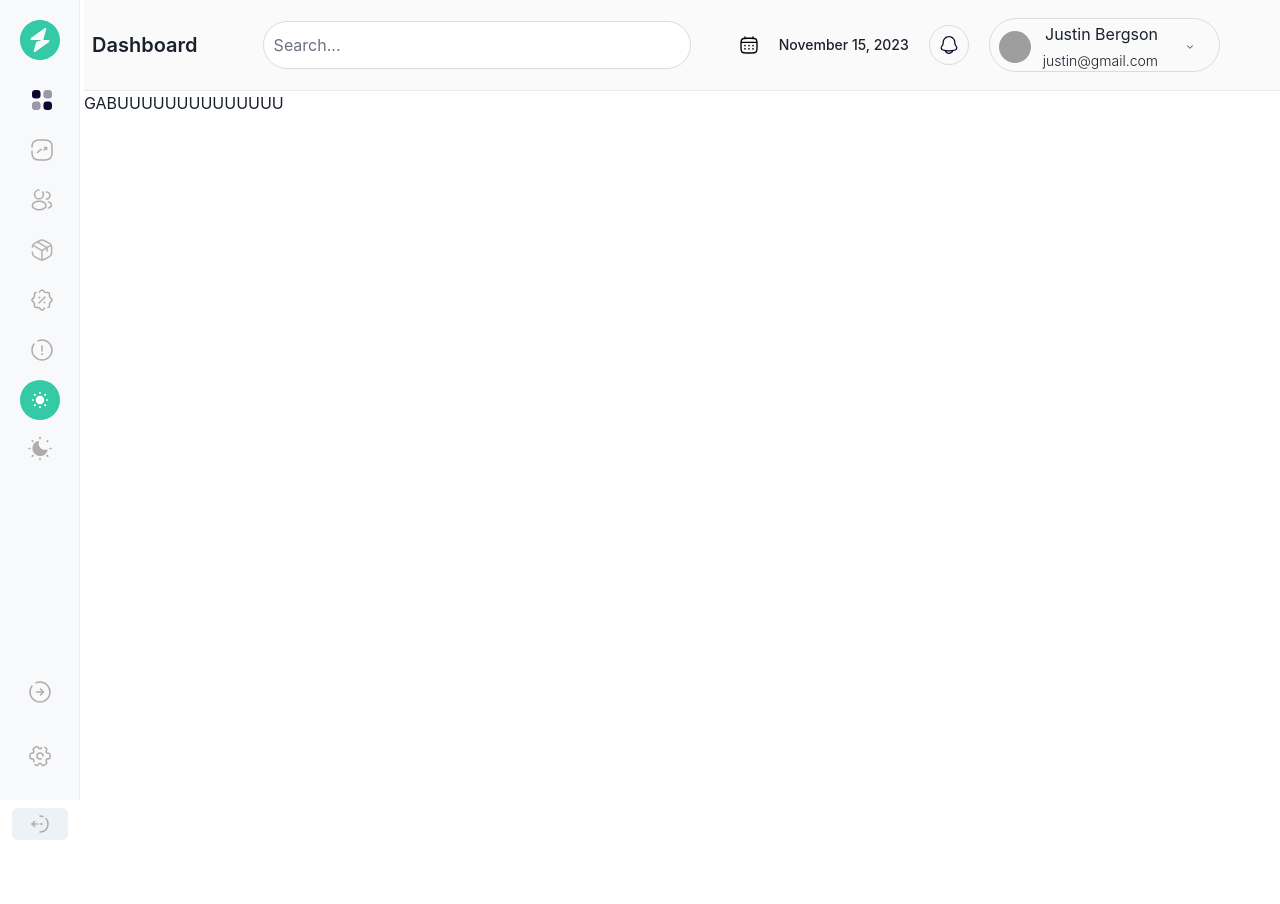
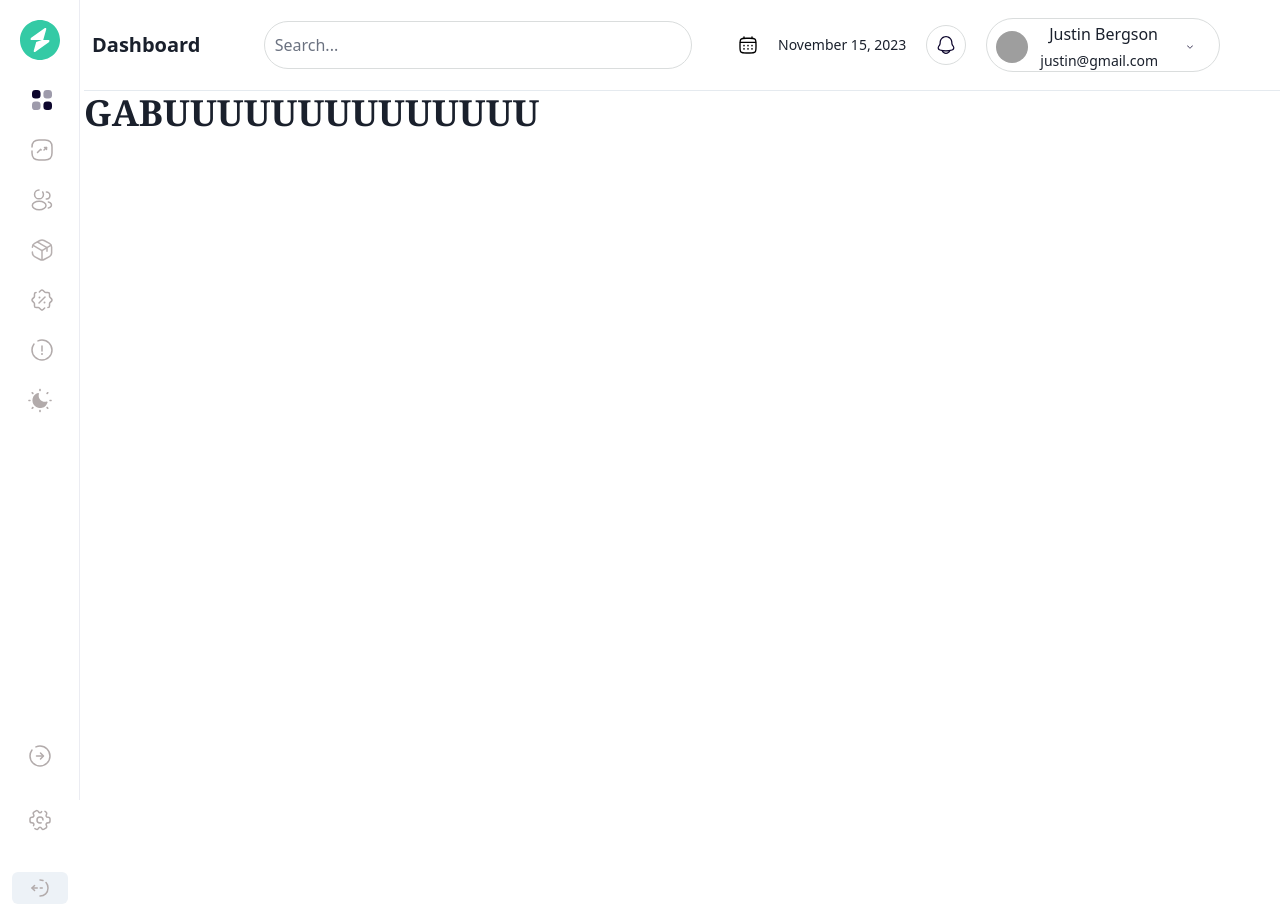
Before and after one commit to gabrieltemtsen/geegy-dash, a Next.js app: page / in a window 1280 px wide. Before the commit the page ends 840 px from the top, so only its background shows below. Built offline with nearby package versions, Linux system fonts and the light colour scheme; grey boxes are pictures that could not be loaded.

Commit message:
added: light mode toggle

```diff
--- a/src/components/HeaderNav.tsx
+++ b/src/components/HeaderNav.tsx
@@ -4,13 +4,13 @@ import { ArrowDownIcon, bellIcon, calenderIcon, searchIcon } from './Icons'
 
 const HeaderNav = () => {
   return (
-    <Flex pl={2} flexDirection={'column'} background={'#FAFAFA'} justify={'flex-end'} py={'18px'} borderBottom={'1px'} borderBottomColor={'#E5EAEF;'}>
+    <Flex pl={2} flexDirection={'column'}  justify={'flex-end'} py={'18px'} borderBottom={'1px'} borderBottomColor={'#E5EAEF;'}>
         <HStack display={'flex'} justifyContent={'space-between'} alignItems={'center'}>
 
             <Text fontSize={'20px'} fontWeight={'600'} lineHeight={'28px'}>Dashboard </Text>
 
             <Box display={'flex'} w={'29rem'} pl={9} justifyContent={'flex-start'}>
-                <Input    h={'48px'} pl={'10px'} alignItems={'center'} gap={'1px'} borderRadius={'24px'} border={'1px solid #DADDDD'} background={'white'} placeholder={`Search...`}  />
+                <Input    h={'48px'} pl={'10px'} alignItems={'center'} gap={'1px'} borderRadius={'24px'} border={'1px solid #DADDDD'}  placeholder={`Search...`}  />
             </Box>
 
             <HStack ml={19}  display={'flex'} alignItems={'center'} gap={'20px'} >
--- a/src/components/Sidebar.tsx
+++ b/src/components/Sidebar.tsx
@@ -1,10 +1,30 @@
-import { Flex, Box, Wrap, WrapItem, Link, VStack ,Image, Button} from '@chakra-ui/react'
-import React from 'react'
+import { Flex, Box, Wrap, WrapItem, Link, VStack ,Image, Button, useColorMode} from '@chakra-ui/react'
+import React, { useEffect, useState } from 'react'
 import {SideBarIcons, LightIcon, darkIcon, ArrowIcon, logoutIcon, settingsIcon, focusIcon} from './Icons'
 const Sidebar = () => {
+    const { colorMode, toggleColorMode } = useColorMode();
+    const [clicked, setClicked] = useState(false);
+
+    const switchButtons = ()=> {
+
+        if(clicked === false) {
+            setClicked(true)
+            toggleColorMode();
+        }else {
+
+            setClicked(false);
+            toggleColorMode();
+        }
+
+
+    }
+
+    useEffect(() => {
+
+        })
   return (
 
-    <Flex w={'80px'} p={'20px 0px'} flexDirection={'column'} alignItems={'center'} gap={'10px'} flexShrink={0} borderRight={'1px solid #EBECF2'} background={'#F7F9FA'}>
+    <Flex h={'100vh'} w={'80px'} p={'20px 0px'} flexDirection={'column'} alignItems={'center'} gap={'10px'} flexShrink={0} borderRight={'1px solid #EBECF2'} >
         <Box display={'flex'} flexDirection={'column'} alignItems={'center'} gap={'256px'} alignSelf={'stretch'}>
             <Box display={'flex'} flexDirection={'column'} alignItems={'center'} gap={'20px'} alignSelf={'stretch'}>
 
@@ -32,20 +52,35 @@ const Sidebar = () => {
 
                     <Flex w={'80px'} p={'0px 10px'} justifyContent={'center'} alignItems={'center'} gap={10}>
                        <VStack>
-                        <Button display={'flex'} p={'6.5px 7.5px'} flexDirection={'column'} justifyContent={'center'} alignItems={'center'} borderRadius={'94px'} background={'#34CAA5'} w={'30px'} h={'40px'}>
+
+                        {clicked ? (
+                            <>
+                            <Button onClick={switchButtons} display={'flex'} p={'6.5px 7.5px'} flexDirection={'column'} justifyContent={'center'} alignItems={'center'} borderRadius={'94px'} background={'#34CAA5'} w={'30px'} h={'40px'}>
+                            {LightIcon}
+                            </Button>
+                            </>
+                        ) :
+                        <>
+
+                             <Button onClick={switchButtons} display={'flex'} p={'6.5px 7.5px'} flexDirection={'column'} justifyContent={'center'} alignItems={'center'} borderRadius={'94px'} background={''} w={'30px'} h={'40px'}>
+                                {darkIcon}
+                            </Button>
+
+                        </>   }
+                        {/* <Button onClick={toggleColorMode} display={'flex'} p={'6.5px 7.5px'} flexDirection={'column'} justifyContent={'center'} alignItems={'center'} borderRadius={'94px'} background={'#34CAA5'} w={'30px'} h={'40px'}>
                             {LightIcon}
                         </Button>
 
                         <Button display={'flex'} p={'6.5px 7.5px'} flexDirection={'column'} justifyContent={'center'} alignItems={'center'} borderRadius={'94px'} background={''} w={'30px'} h={'40px'}>
                             {darkIcon}
-                        </Button>
+                        </Button> */}
 
                        </VStack>
 
                     </Flex>
                     </VStack>
 
-                    <VStack display={'flex'} w={'40'} h={'40'} justifyContent={'center'} alignItems={'center'} gap={10} mt={'12rem'}>
+                    <VStack display={'flex'} w={'40'} h={'40'} justifyContent={'center'} alignItems={'center'} gap={10} mt={'19rem'}>
                         <Link >
                         {ArrowIcon}
                         </Link>
--- a/src/pages/_app.tsx
+++ b/src/pages/_app.tsx
@@ -1,10 +1,11 @@
 import "@/styles/globals.css";
 import type { AppProps } from "next/app";
 import { ChakraProvider } from '@chakra-ui/react'
+import theme from "@/styles/theme";
 
 export default function App({ Component, pageProps }: AppProps) {
   return (
-    <ChakraProvider>
+    <ChakraProvider theme={theme}>
       <Component {...pageProps} />
     </ChakraProvider>
   )
--- a/src/pages/_document.tsx
+++ b/src/pages/_document.tsx
@@ -1,13 +1,19 @@
-import { Html, Head, Main, NextScript } from "next/document";
+import { ColorModeScript } from '@chakra-ui/react'
+import NextDocument, { Html, Head, Main, NextScript } from 'next/document'
+import theme from '../styles/theme'
 
-export default function Document() {
+export default class Document extends NextDocument {
+  render() {
     return (
-    <Html lang="en">
+      <Html lang='en'>
         <Head />
         <body>
+          {/* 👇 Here's the script */}
+          <ColorModeScript initialColorMode={theme.config.initialColorMode} />
           <Main />
           <NextScript />
         </body>
       </Html>
-  );
+    )
   }
+}
--- a/src/pages/index.tsx
+++ b/src/pages/index.tsx
@@ -1,6 +1,6 @@
 import HeaderNav from "@/components/HeaderNav";
 import Sidebar from "@/components/Sidebar";
-import { HStack, Text, Box, Select } from "@chakra-ui/react";
+import { HStack, Text, Box, Select, Heading } from "@chakra-ui/react";
 import DashboardLayout from "./layout";
 
 
@@ -11,7 +11,7 @@ export default function Home() {
 
   <DashboardLayout>
 
-    <h1>GABUUUUUUUUUUUUUU</h1>
+    <Heading >GABUUUUUUUUUUUUUU</Heading>
 
 
   </DashboardLayout>
--- a/src/styles/globals.css
+++ b/src/styles/globals.css
@@ -17,13 +17,11 @@
 }
 
 body {
-  color: rgb(var(--foreground-rgb));
-  background: linear-gradient(
-      to bottom,
-      transparent,
-      rgb(var(--background-end-rgb))
-    )
-    rgb(var(--background-start-rgb));
+  body {
+    font-family: 'Space Grotesk', sans-serif;
+    overflow-y: scroll;
+    overflow-x: hidden;
+}
 }
 
 @layer utilities {
--- /dev/null
+++ b/src/styles/theme.tsx
@@ -0,0 +1,22 @@
+
+// 1. import `extendTheme` function
+import { extendTheme, type ThemeConfig } from '@chakra-ui/react'
+
+// 2. Add your color mode config
+const config: ThemeConfig = {
+  initialColorMode: 'light',
+  useSystemColorMode: false,
+}
+
+// 3. extend the theme
+const theme = extendTheme({
+  config,
+  fonts: {
+    body: "system-ui, sans-serif",
+    heading: "Georgia, serif",
+    mono: "Menlo, monospace",
+
+  },
+ })
+
+export default theme
```
Lines whose indentation alone changed are shown as unchanged.
